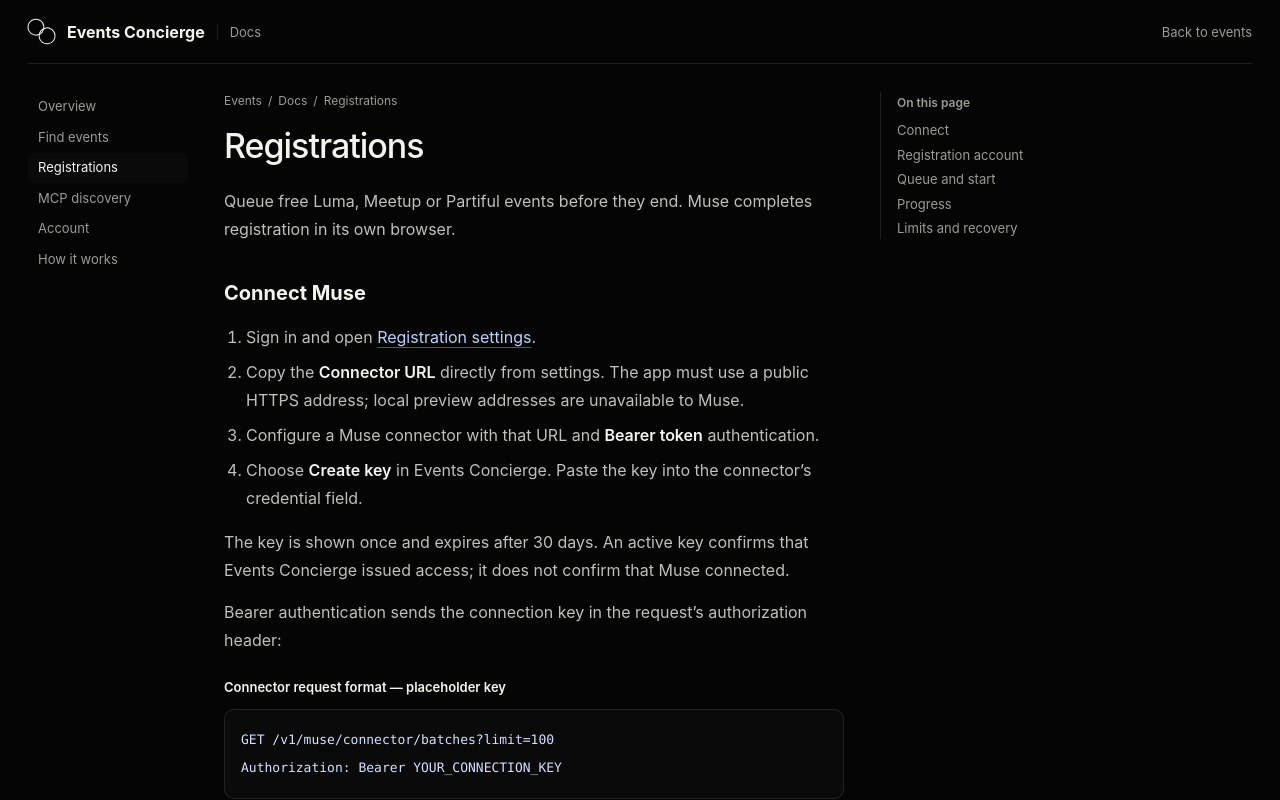
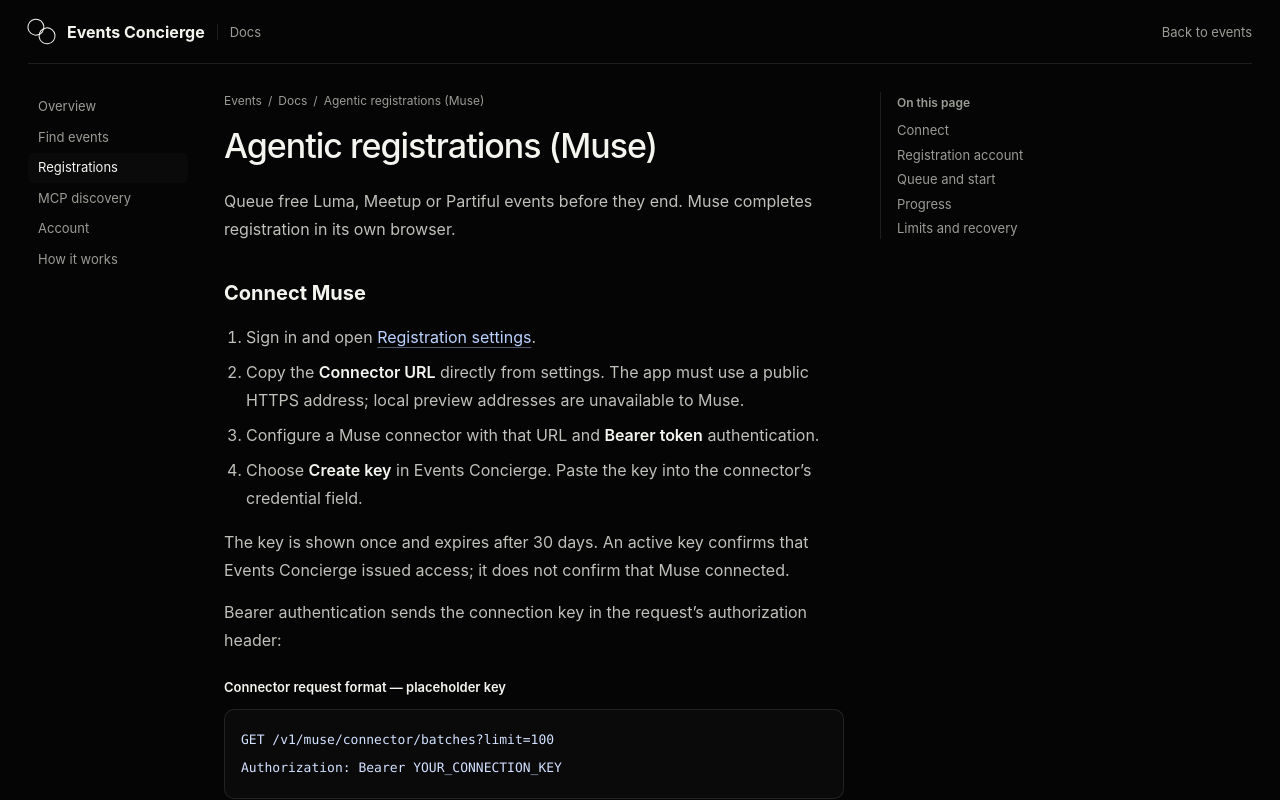
Before and after one commit to iliazlobin/events-concierge, a Next.js app in the folder web/: page /docs/muse in a window 1280 px wide. Shown: the top 800 px of the page. Built offline with nearby package versions, Linux system fonts and the light colour scheme.

Commit message:
Name registration pages Agentic registrations (Muse)

```diff
--- a/web/app/docs/muse/page.tsx
+++ b/web/app/docs/muse/page.tsx
@@ -3,11 +3,11 @@
 import { MuseInstructions } from "@/components/docs/muse-instructions";
 import { MUSE_URL } from "@/lib/muse";
 import { CodeBlock, FlowDiagram, GuidePage, RelatedGuides } from "@/components/docs/docs-kit";
-export const metadata: Metadata = { title: "Registrations" };
+export const metadata: Metadata = { title: "Agentic registrations (Muse)" };
 
 export default function MuseGuide() {
   return <GuidePage
-    title="Registrations"
+    title="Agentic registrations (Muse)"
     intro={<p>Queue free Luma, Meetup or Partiful events before they end. Muse completes registration in its own browser.</p>}
     contents={[{ href: "#connect", label: "Connect" }, { href: "#account", label: "Registration account" }, { href: "#start", label: "Queue and start" }, { href: "#progress", label: "Progress" }, { href: "#recovery", label: "Limits and recovery" }]}
   >
--- a/web/app/settings/registrations/page.tsx
+++ b/web/app/settings/registrations/page.tsx
@@ -1,5 +1,5 @@
 import type { Metadata } from "next";
 import { RegistrationPanel } from "@/components/settings/registration-panel";
 
-export const metadata: Metadata = { title: "Registrations" };
+export const metadata: Metadata = { title: "Agentic registrations (Muse)" };
 export default function RegistrationSettingsPage() { return <RegistrationPanel />; }
--- a/web/components/settings/registration-panel.tsx
+++ b/web/components/settings/registration-panel.tsx
@@ -19,7 +19,7 @@
 
   return <section className="settings-panel">
     <header className="settings-panel__head">
-      <h1>Registrations</h1>
+      <h1>Agentic registrations (Muse)</h1>
       <Link href={provider?.guideHref ?? "/docs/muse"} className="settings-guide-link">Setup guide <span aria-hidden="true">→</span></Link>
     </header>
     {provider && Panel ? <>
```
Also changed, not shown: 2 other files (tests, documents, lock files or other folders).
